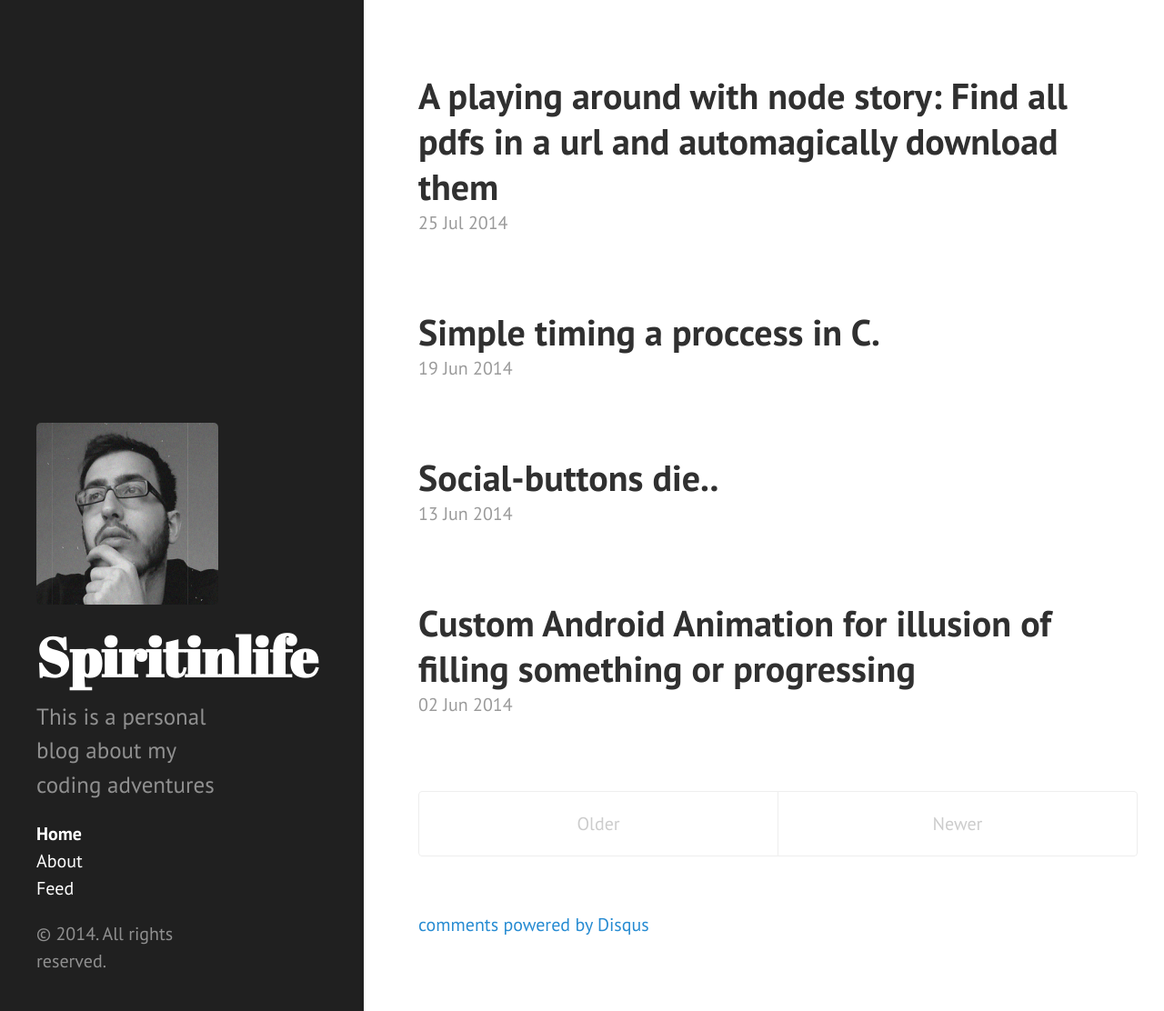
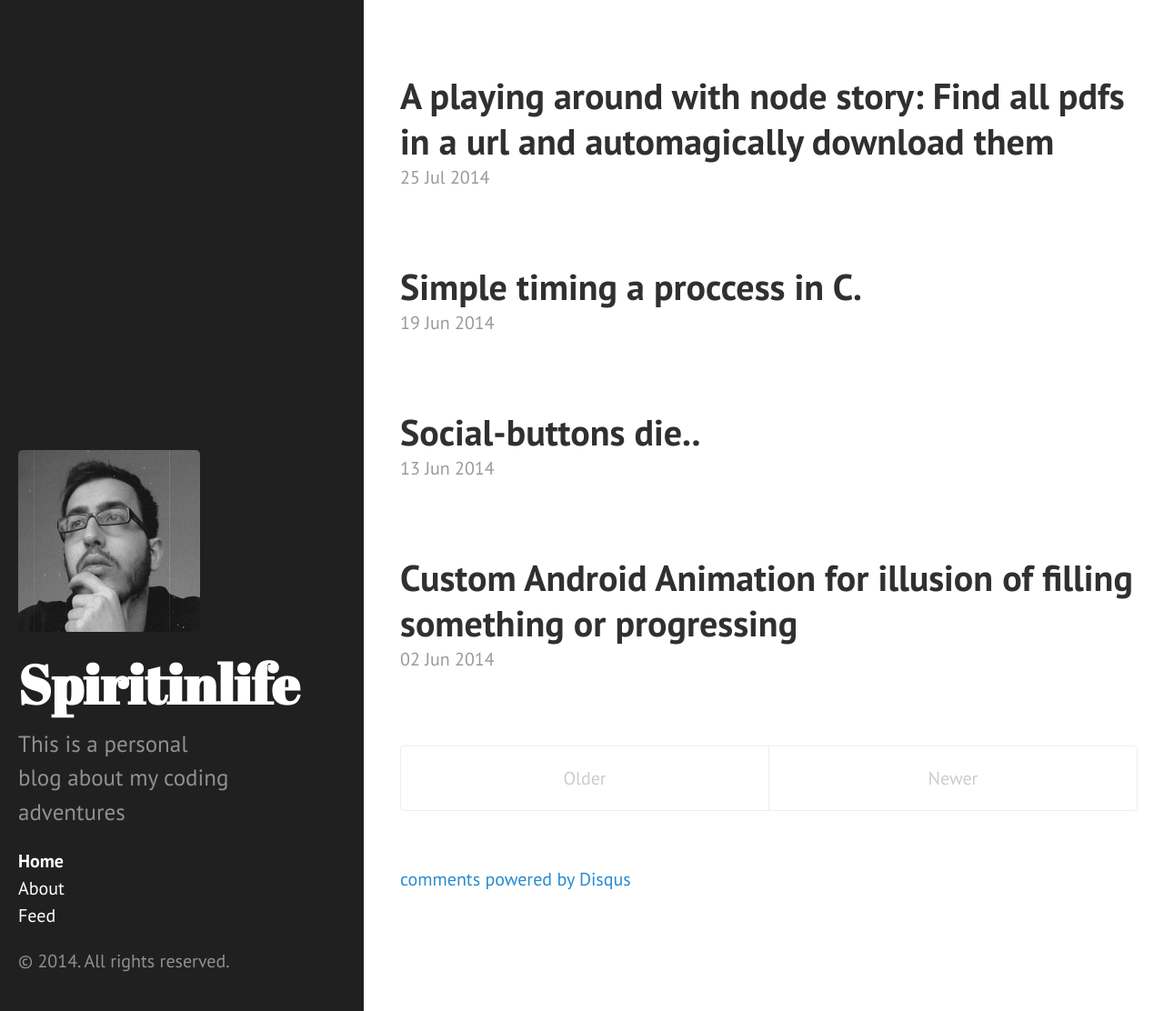
Before and after one commit to spiritinlife/spiritinlife.github.io, a Jekyll site: the page built from index.html, in a window 1280 px wide and 1112 px high. Shown: the whole window at 91% size. Built offline with Jekyll 4.4.1, drawn with Linux system fonts in a browser that asks for light colours; Markdown is read by kramdown in place of the engine named in the settings; the list of posts is cut into pages by our own code; comment, search, counter and statistics services are not loaded.

Commit message:
New start

```diff
--- a/public/css/poole.css
+++ b/public/css/poole.css
@@ -287,7 +287,7 @@ tbody tr:nth-child(odd) th {
 
 .container {
   width:65%;
-  padding-left:  1rem;
+  padding-left:  0rem;
   padding-right: 1rem;
   margin-left:  auto;
   margin-right: auto;
```
